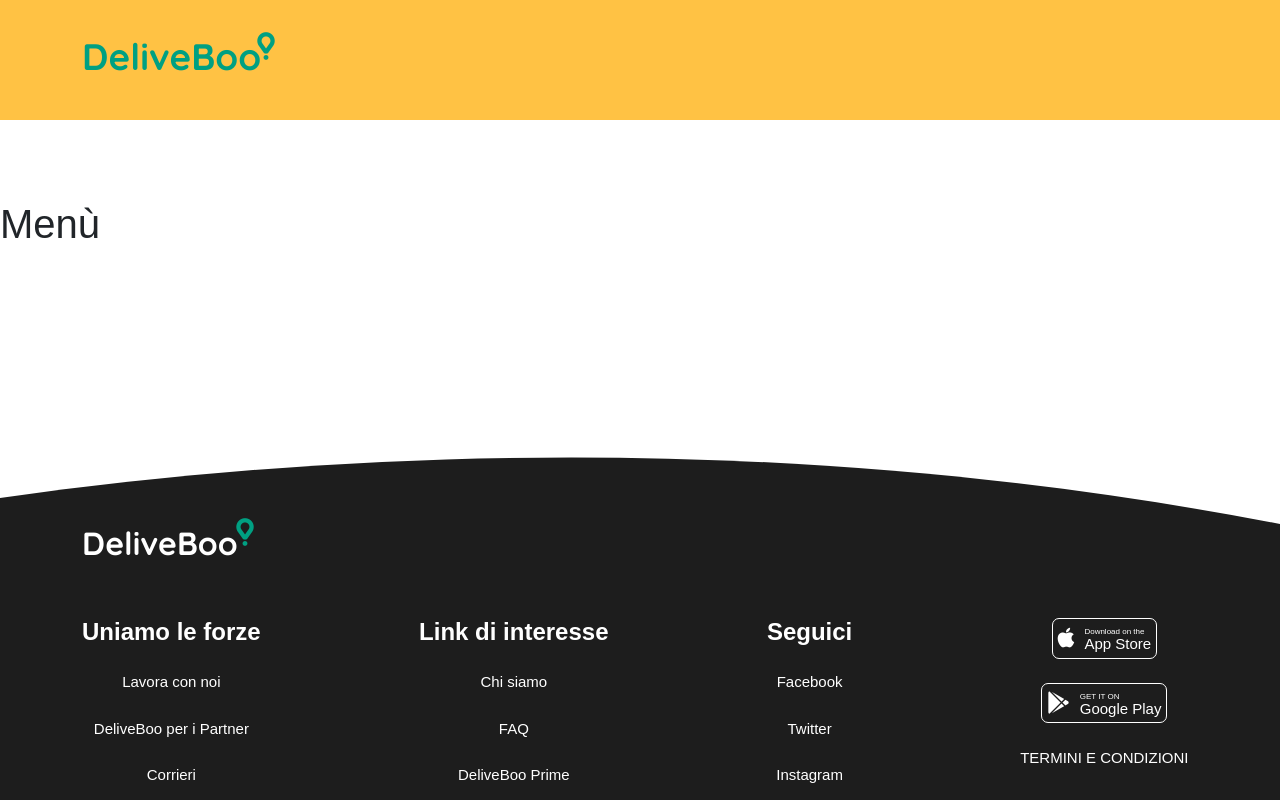
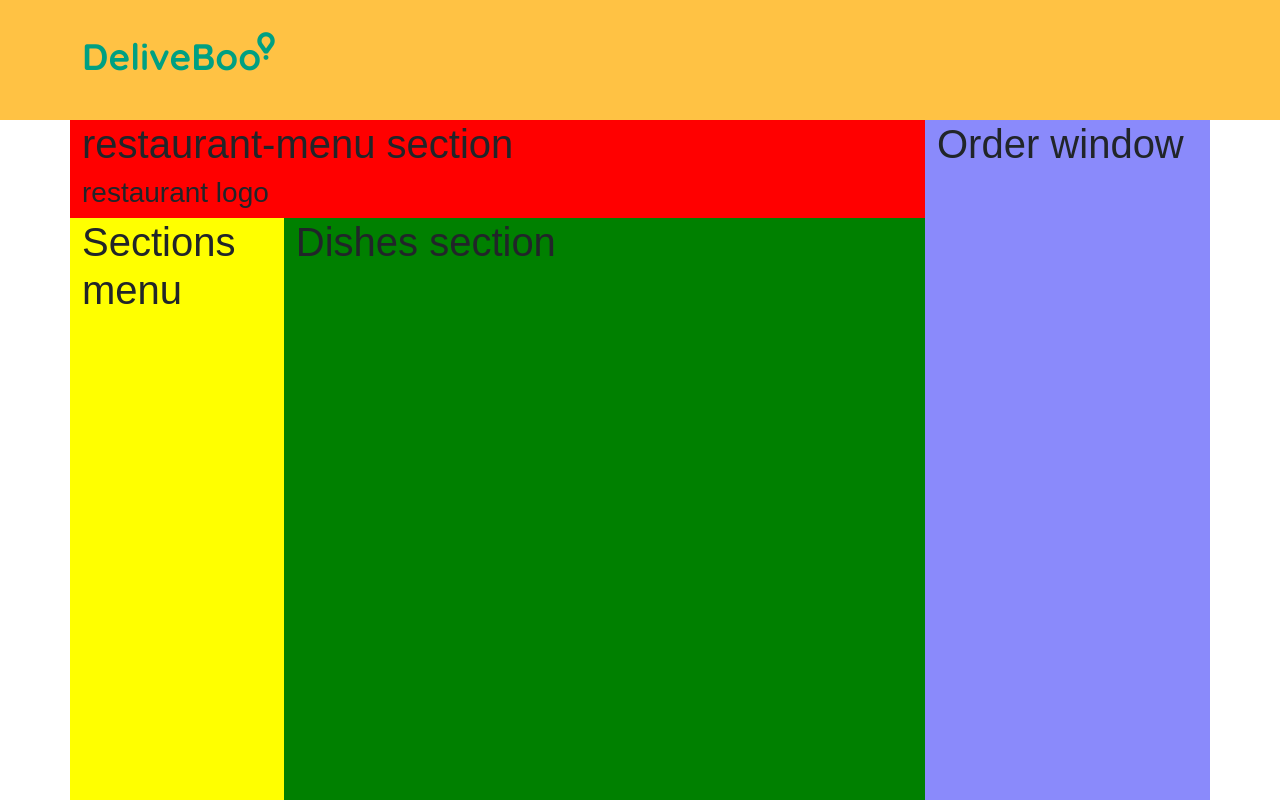
Before and after one commit to BiagioCaputo/vue-deliveboo, a Vue app: page /restaurant-menu in a window 1280 px wide. Shown: the top 800 px of the page. Built offline with nearby package versions, Linux system fonts and the light colour scheme.

Commit message:
griding system done

```diff
--- a/src/assets/pages/RestaurantMenuPage.vue
+++ b/src/assets/pages/RestaurantMenuPage.vue
@@ -5,12 +5,60 @@ export default {
 </script>
 
 <template>
-    <h1>Menù</h1>
+    <div class="container-md">
+        <div class="row">
+            <div class="col-lg-9 red">
+                <h1>restaurant-menu section</h1>
+                <h3>restaurant logo</h3>
+                <div class="row">
+                    <div class="col-3 yellow sections-menu">
+                        <h1>Sections menu</h1>
+                    </div>
+                    <div class="col green">
+                        <h1>Dishes section</h1>
+                    </div>
+
+                </div>
+            </div>
+            <div class="col blue">
+                <h1>Order window</h1>
+            </div>
+        </div>
+    </div>
 </template>
 
 <style lang="scss" scoped>
-h1 {
-    padding-top: 200px;
-    padding-bottom: 200px; //da togliere
+.container-md {
+    background-color: bisque;
+    margin-top: 120px;
+    height: 1000px;
+
+    .row {
+        height: 1000px;
+    }
+
+    .red {
+        background-color: red;
+    }
+
+    .blue {
+        background-color: #8a8afb;
+    }
+
+    .yellow {
+        background-color: yellow;
+    }
+
+    .green {
+        background-color: green;
+    }
+
+}
+
+
+@media screen and (max-width: 576px) {
+    .sections-menu {
+        display: none;
+    }
 }
 </style>
```
